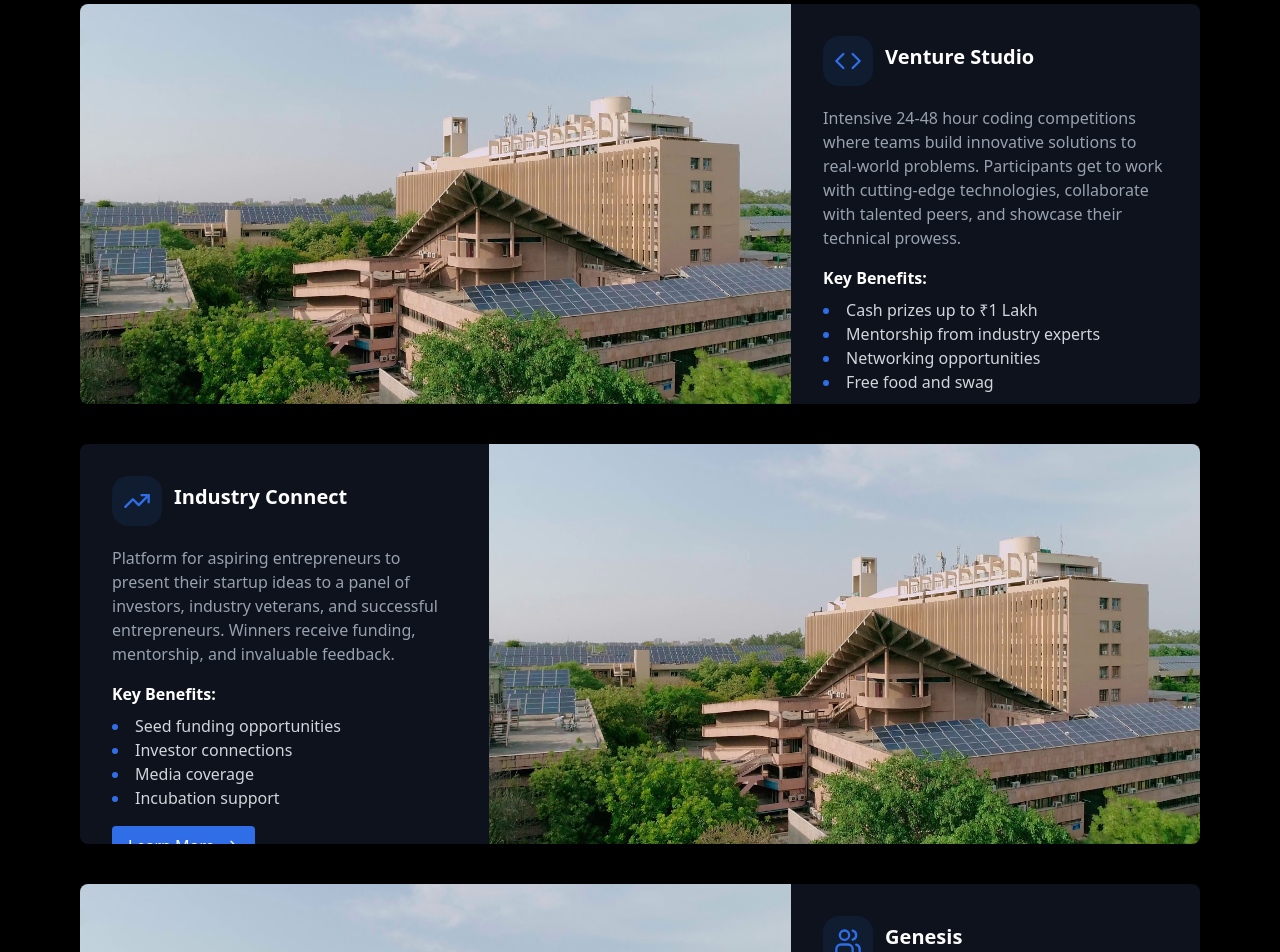
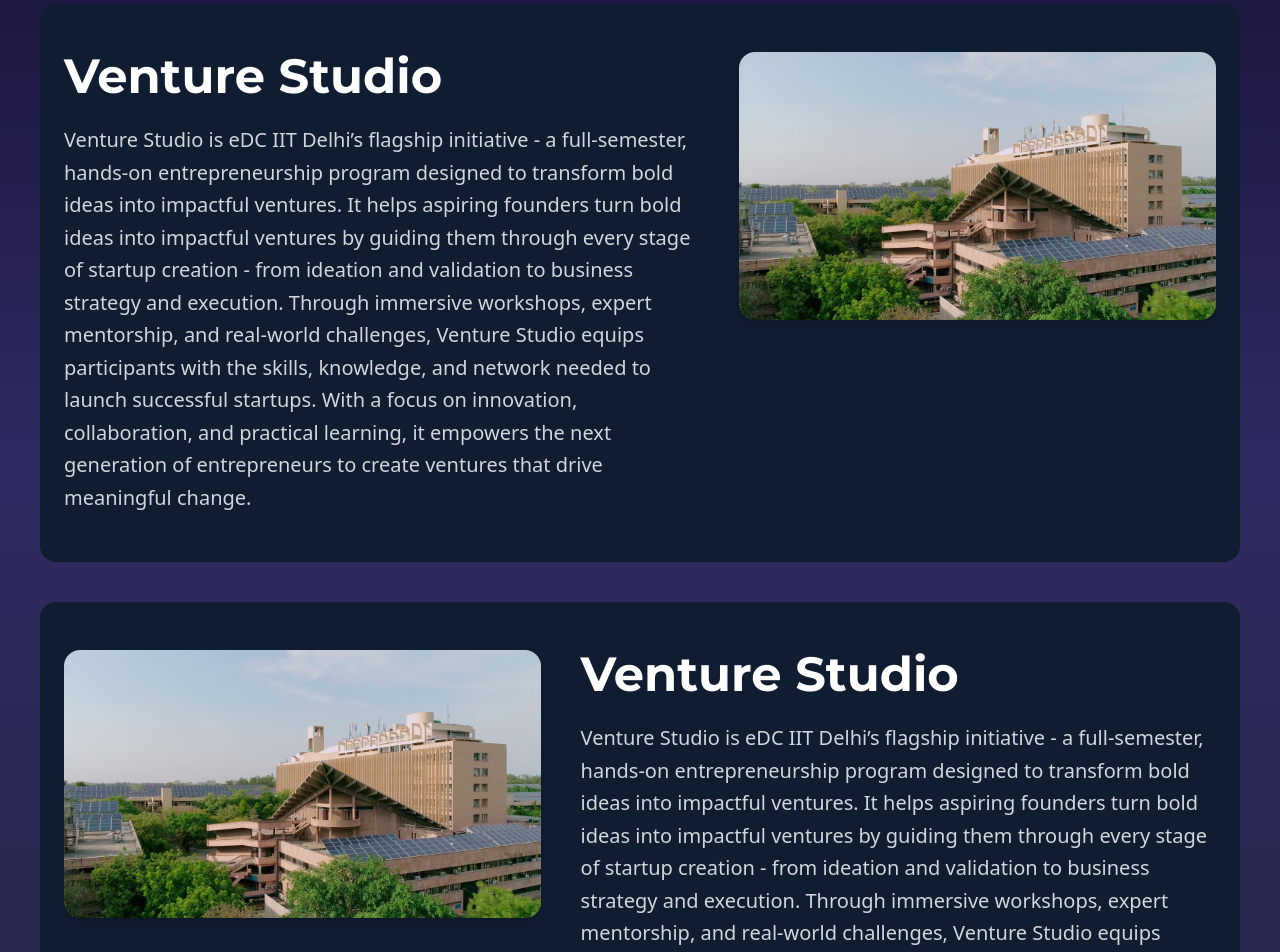
Before and after one commit to Prabhav2503/eDC, a React (Vite) app: page /initial in a window 1280 px wide. Shown: the part 340-1292 px from the top of the page. Built offline with nearby package versions, Linux system fonts and the light colour scheme.

Commit message:
meet-2 chnages

```diff
--- a/src/pages/Initiative.jsx
+++ b/src/pages/Initiative.jsx
@@ -1,101 +1,58 @@
 import React, { useEffect } from 'react';
 import IIT from '../assets/IIT.jpg';
-import { Code, TrendingUp, Users, GraduationCap, Rocket, Briefcase, ArrowRight } from 'lucide-react';
+import {ArrowRight } from 'lucide-react';
 import { useInView } from 'react-intersection-observer';
 import Navbar from "../components/navbar";
+import initiatives from '../utility/initiative.jsx';
 
-const initiatives = [
-  {
-    icon: <Code className="w-7 h-7 text-[#306ee8]" />,
-    title: 'Venture Studio',
-    description: 'Intensive 24-48 hour coding competitions where teams build innovative solutions to real-world problems. Participants get to work with cutting-edge technologies, collaborate with talented peers, and showcase their technical prowess.',
-    image: IIT,
-    features: ['Cash prizes up to ₹1 Lakh', 'Mentorship from industry experts', 'Networking opportunities', 'Free food and swag'],
-  },
-  {
-    icon: <TrendingUp className="w-7 h-7 text-[#306ee8]" />,
-    title: 'Industry Connect',
-    description: 'Platform for aspiring entrepreneurs to present their startup ideas to a panel of investors, industry veterans, and successful entrepreneurs. Winners receive funding, mentorship, and invaluable feedback.',
-    image: IIT,
-    features: ['Seed funding opportunities', 'Investor connections', 'Media coverage', 'Incubation support'],
-  },
-  {
-    icon: <Users className="w-7 h-7 text-[#306ee8]" />,
-    title: 'Genesis',
-    description: 'Regular meetups, panel discussions, and social events designed to connect students with entrepreneurs, investors, and industry leaders. Build your professional network in a relaxed, engaging environment.',
-    image: IIT,
-    features: ['Meet successful founders', 'Industry insights', 'Career opportunities', 'Collaborative partnerships'],
-  },
-  {
-    icon: <GraduationCap className="w-7 h-7 text-[#306ee8]" />,
-    title: 'Kinesis',
-    description: 'Get paired with experienced entrepreneurs and industry professionals who provide personalized guidance on your startup journey. From ideation to scaling, our mentors have been there and done that.',
-    image: IIT,
-    features: ['1-on-1 mentoring sessions', 'Expert guidance', 'Strategic planning help', 'Long-term support'],
-  },
-  {
-    icon: <Rocket className="w-7 h-7 text-[#306ee8]" />,
-    title: 'Startup Incubator',
-    description: 'Comprehensive support system for early-stage startups including workspace, resources, funding connections, and operational guidance. Transform your idea into a viable business with our incubation program.',
-    image: IIT,
-    features: ['Co-working space', 'Legal & financial support', 'Tech infrastructure', 'Funding assistance'],
-  },
-  {
-    icon: <Briefcase className="w-7 h-7 text-[#306ee8]" />,
-    title: 'Workshop Series',
-    description: 'Hands-on training sessions covering essential entrepreneurial skills like business planning, financial modeling, marketing, product development, and more. Learn from practitioners and apply concepts immediately.',
-    image: IIT,
-    features: ['Expert instructors', 'Practical learning', 'Certificates', 'Networking sessions'],
-  },
-];
 
-const InitiativeCard = ({ title, icon, description, features, image }) => (
-  <div className="rounded-lg overflow-hidden shadow-lg flex items-center">
-    <img src={image} alt={title} className="h-100 hidden md:flex object-cover flex-11/20" />
-    <div className="h-100 bg-[#0d121c] p-8 flex-9/20">
-      <div className="flex items-center gap-3 pb-5">
-        <div className="w-[50px] h-[50px] rounded-2xl bg-[#101c30] flex items-center justify-center">
-          {icon}
-        </div>
-        <h3 className="text-xl font-bold mb-2">{title}</h3>
+const AboutHome = ({ image,title,description }) => {
+  return (
+    <section className="w-full bg-[#101c30] rounded-2xl text-white py-12 px-6   flex flex-col lg:flex-row items-center justify-between gap-10 ">
+
+      <div className="w-full  flex flex-col justify-center lg:w-60/100 ">
+        <h2 className="text-4xl md:text-5xl font-bold mb-6 text-center lg:text-left" style={{ fontFamily: "Montserrat" }}>
+          {title}
+        </h2>
+        <p className="text-gray-300 text-base md:text-xl leading-relaxed text-center lg:text-left">
+          {description}
+        </p>
       </div>
-      <p className="text-gray-400 mb-4">{description}</p>
-      <h4 className="text-white font-bold text-base pb-2">Key Benefits:</h4>
-      <ul className="list-disc list-inside bullet-custom">
-        {features.map((point, index) => (
-          <li key={index} className="text-gray-300">{point}</li>
-        ))}
-      </ul>
-      <button className="flex items-center gap-2 text-white bg-[#306ee8] px-4 py-2 rounded mt-4">
-        Learn More <ArrowRight className="inline w-4 h-4" />
-      </button>
-    </div>
-  </div>
-);
 
-const InitiativeCardReverse = ({ title, icon, description, features, image }) => (
-  <div className="rounded-lg overflow-hidden shadow-lg flex items-center flex-row-reverse">
-    <img src={image} alt={title} className="h-100 hidden md:flex object-cover flex-11/20" />
-    <div className="h-100 bg-[#0d121c] p-8 flex-9/20">
-      <div className="flex items-center gap-3 pb-5">
-        <div className="w-[50px] h-[50px] rounded-2xl bg-[#101c30] flex items-center justify-center">
-          {icon}
-        </div>
-        <h3 className="text-xl font-bold mb-2">{title}</h3>
+  <div className="w-full lg:w-45/100 flex justify-center self-start">
+        <img
+          src={image}
+          alt="eDC IIT Delhi Team"
+          className="rounded-2xl shadow-lg w-full object-cover"
+        />
       </div>
-      <p className="text-gray-400 mb-4">{description}</p>
-      <h4 className="text-white font-bold text-base pb-2">Key Benefits:</h4>
-      <ul className="list-disc list-inside bullet-custom">
-        {features.map((point, index) => (
-          <li key={index} className="text-gray-300">{point}</li>
-        ))}
-      </ul>
-      <button className="flex items-center gap-2 text-white bg-[#306ee8] px-4 py-2 rounded mt-4">
-        Learn More <ArrowRight className="inline w-4 h-4" />
-      </button>
-    </div>
-  </div>
-);
+    </section>
+  );
+};
+
+const AboutHomeReverse = ({ image,title,description }) => {
+  return (
+    <section className="w-full bg-[#101c30] rounded-2xl text-white py-12 px-6   flex flex-col lg:flex-row-reverse items-center justify-between gap-10 ">
+
+      <div className="w-full  flex flex-col justify-center lg:w-60/100 ">
+        <h2 className="text-4xl md:text-5xl font-bold mb-6 text-center lg:text-left" style={{ fontFamily: "Montserrat" }}>
+          {title}
+        </h2>
+        <p className="text-gray-300 text-base md:text-xl leading-relaxed text-center lg:text-left">
+          {description}
+        </p>
+      </div>
+
+  <div className="w-full lg:w-45/100 flex justify-center self-start">
+        <img
+          src={image}
+          alt="eDC IIT Delhi Team"
+          className="rounded-2xl shadow-lg w-full object-cover"
+        />
+      </div>
+    </section>
+  );
+};
 
 const Initiative = ({ setShrink,shrink, SVGs }) => {
   const { ref, inView } = useInView();
@@ -112,10 +69,10 @@
 
   return (
     <div>
-      <div className="absolute top-0 w-full z-20">
+      <div className=" absolute top-0 w-full z-20">
           <Navbar SVGs={SVGs} shrink={shrink} />
         </div>
-      <div className="w-full bg-black text-white flex flex-col items-center justify-center px-20 py-30">
+      <div className="w-full bg-gradient-to-b from-[#0F0C29] via-[#302B63] to-[#24243E] text-white flex flex-col items-center justify-center px-10 py-30">
       {/* Heading */}
       <div className="text-center mb-14">
         <h2 className="text-7xl font-bold mb-6">Our Initiatives</h2>
@@ -124,20 +81,8 @@
         </p>
       </div>
       <div className="w-full flex flex-col items-center justify-center gap-10" ref={ref}>
-        {Array.from({ length: Math.ceil(initiatives.length / 2) }).map((_, pairIndex) => (
-          <div key={pairIndex} className="w-full flex flex-wrap items-center justify-center gap-10">
-            {initiatives[pairIndex * 2] && (
-              <InitiativeCard
-                {...initiatives[pairIndex * 2]}
-              />
-            )}
-            {initiatives[pairIndex * 2 + 1] && (
-              <InitiativeCardReverse
-                {...initiatives[pairIndex * 2 + 1]}
-              />
-            )}
-          </div>
-        ))}
+        <AboutHome image={IIT} title="Venture Studio" description="Venture Studio is eDC IIT Delhi’s flagship initiative - a full-semester, hands-on entrepreneurship program designed to transform bold ideas into impactful ventures. It helps aspiring founders turn bold ideas into impactful ventures by guiding them through every stage of startup creation - from ideation and validation to business strategy and execution. Through immersive workshops, expert mentorship, and real-world challenges, Venture Studio equips participants with the skills, knowledge, and network needed to launch successful startups. With a focus on innovation, collaboration, and practical learning, it empowers the next generation of entrepreneurs to create ventures that drive meaningful change."/>
+        <AboutHomeReverse image={IIT} title="Venture Studio" description="Venture Studio is eDC IIT Delhi’s flagship initiative - a full-semester, hands-on entrepreneurship program designed to transform bold ideas into impactful ventures. It helps aspiring founders turn bold ideas into impactful ventures by guiding them through every stage of startup creation - from ideation and validation to business strategy and execution. Through immersive workshops, expert mentorship, and real-world challenges, Venture Studio equips participants with the skills, knowledge, and network needed to launch successful startups. With a focus on innovation, collaboration, and practical learning, it empowers the next generation of entrepreneurs to create ventures that drive meaningful change."/>
       </div>
     </div>
     </div>
--- /dev/null
+++ b/src/utility/initiative.jsx
@@ -0,0 +1,48 @@
+import IIT from '../assets/IIT.jpg';
+import { Code, TrendingUp, Users, GraduationCap, Rocket, Briefcase, ArrowRight } from 'lucide-react';
+
+const initiatives = [
+  {
+    title: 'Venture Studio',
+    description: 'Venture Studio is eDC IIT Delhi’s flagship initiative - a full-semester, hands-on entrepreneurship program designed to transform bold ideas into impactful ventures. It helps aspiring founders turn bold ideas into impactful ventures by guiding them through every stage of startup creation - from ideation and validation to business strategy and execution. Through weekly sessions, structured learning modules, and personalized guidance from distinguished IIT Delhi alumni such as Pawan Raj Kumar, Alok Mittal, and Vivek Srivastava, Venture Studio bridges the gap between academia and industry. Participants gain direct access to a vibrant ecosystem of mentors, investors, and industry leaders, helping them refine ideas, solve real-world problems, and bring their visions to life.Now in its third edition, Venture Studio continues to empower IIT Delhi students to think big, act bold, and build ventures that define the future of entrepreneurship in India',
+    image: IIT,
+  },
+  {
+    icon: <TrendingUp className="w-7 h-7 text-[#306ee8]" />,
+    title: 'Industry Connect',
+    description: 'Platform for aspiring entrepreneurs to present their startup ideas to a panel of investors, industry veterans, and successful entrepreneurs. Winners receive funding, mentorship, and invaluable feedback.',
+    image: IIT,
+    features: ['Seed funding opportunities', 'Investor connections', 'Media coverage', 'Incubation support'],
+  },
+  {
+    icon: <Users className="w-7 h-7 text-[#306ee8]" />,
+    title: 'Genesis',
+    description: 'Regular meetups, panel discussions, and social events designed to connect students with entrepreneurs, investors, and industry leaders. Build your professional network in a relaxed, engaging environment.',
+    image: IIT,
+    features: ['Meet successful founders', 'Industry insights', 'Career opportunities', 'Collaborative partnerships'],
+  },
+  {
+    icon: <GraduationCap className="w-7 h-7 text-[#306ee8]" />,
+    title: 'Kinesis',
+    description: 'Get paired with experienced entrepreneurs and industry professionals who provide personalized guidance on your startup journey. From ideation to scaling, our mentors have been there and done that.',
+    image: IIT,
+    features: ['1-on-1 mentoring sessions', 'Expert guidance', 'Strategic planning help', 'Long-term support'],
+  },
+  {
+    icon: <Rocket className="w-7 h-7 text-[#306ee8]" />,
+    title: 'Startup Incubator',
+    description: 'Comprehensive support system for early-stage startups including workspace, resources, funding connections, and operational guidance. Transform your idea into a viable business with our incubation program.',
+    image: IIT,
+    features: ['Co-working space', 'Legal & financial support', 'Tech infrastructure', 'Funding assistance'],
+  },
+  {
+    icon: <Briefcase className="w-7 h-7 text-[#306ee8]" />,
+    title: 'Workshop Series',
+    description: 'Hands-on training sessions covering essential entrepreneurial skills like business planning, financial modeling, marketing, product development, and more. Learn from practitioners and apply concepts immediately.',
+    image: IIT,
+    features: ['Expert instructors', 'Practical learning', 'Certificates', 'Networking sessions'],
+  },
+];
+
+
+export default initiatives;
--- a/src/utility/teams.js
+++ b/src/utility/teams.js
@@ -34,7 +34,7 @@
   },
   {
     "name": "Raghuram Rajan",
-    "position": "Former Governor of the Reserve Bank of India",
+    "position": "Former Governor of the RBI",
     "image": "http://googleusercontent.com/image_collection/image_retrieval/12441773580762667072_0"
   },
   {
```
Also changed, not shown: src/App.jsx (+9 -9 lines), src/pages/Gallery.jsx (+4 -3 lines), src/pages/Resource.jsx (+2 -7 lines).
